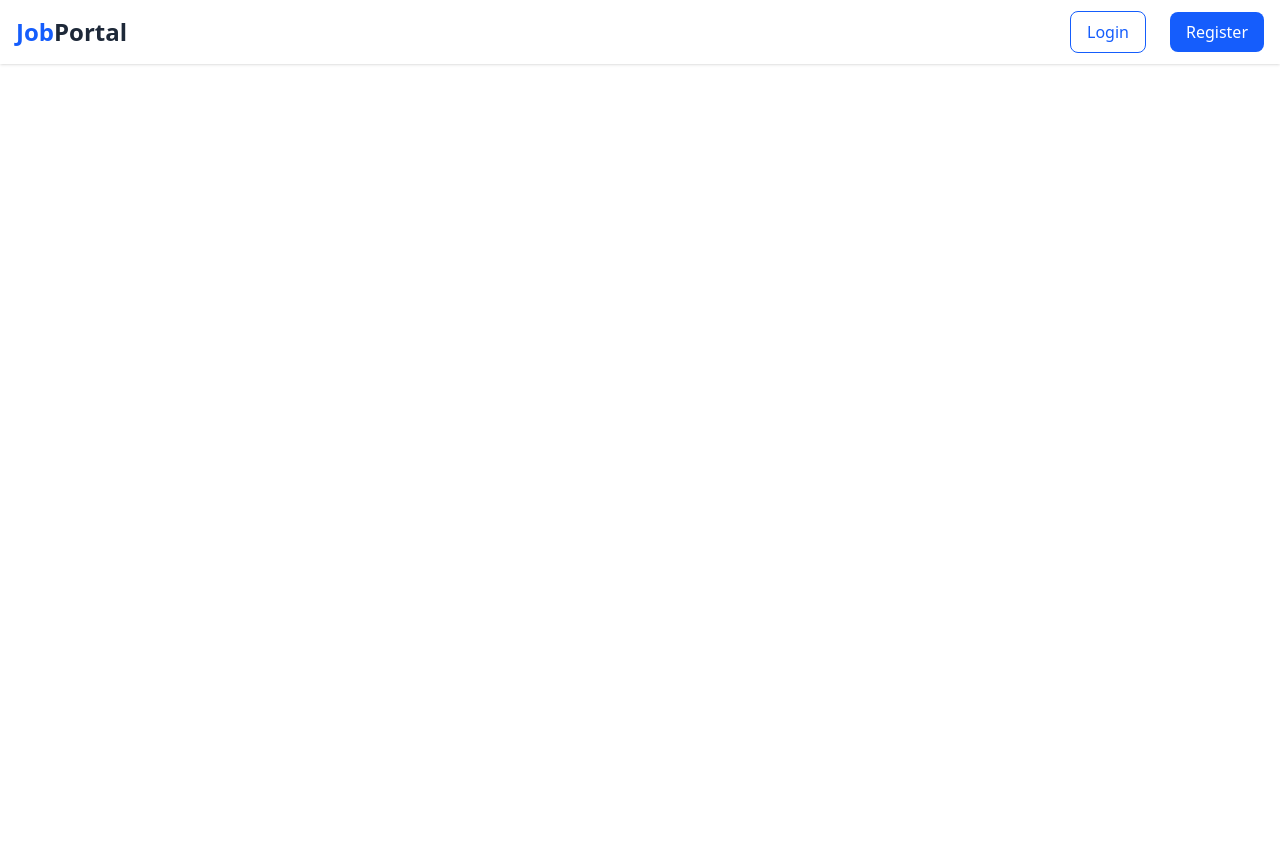
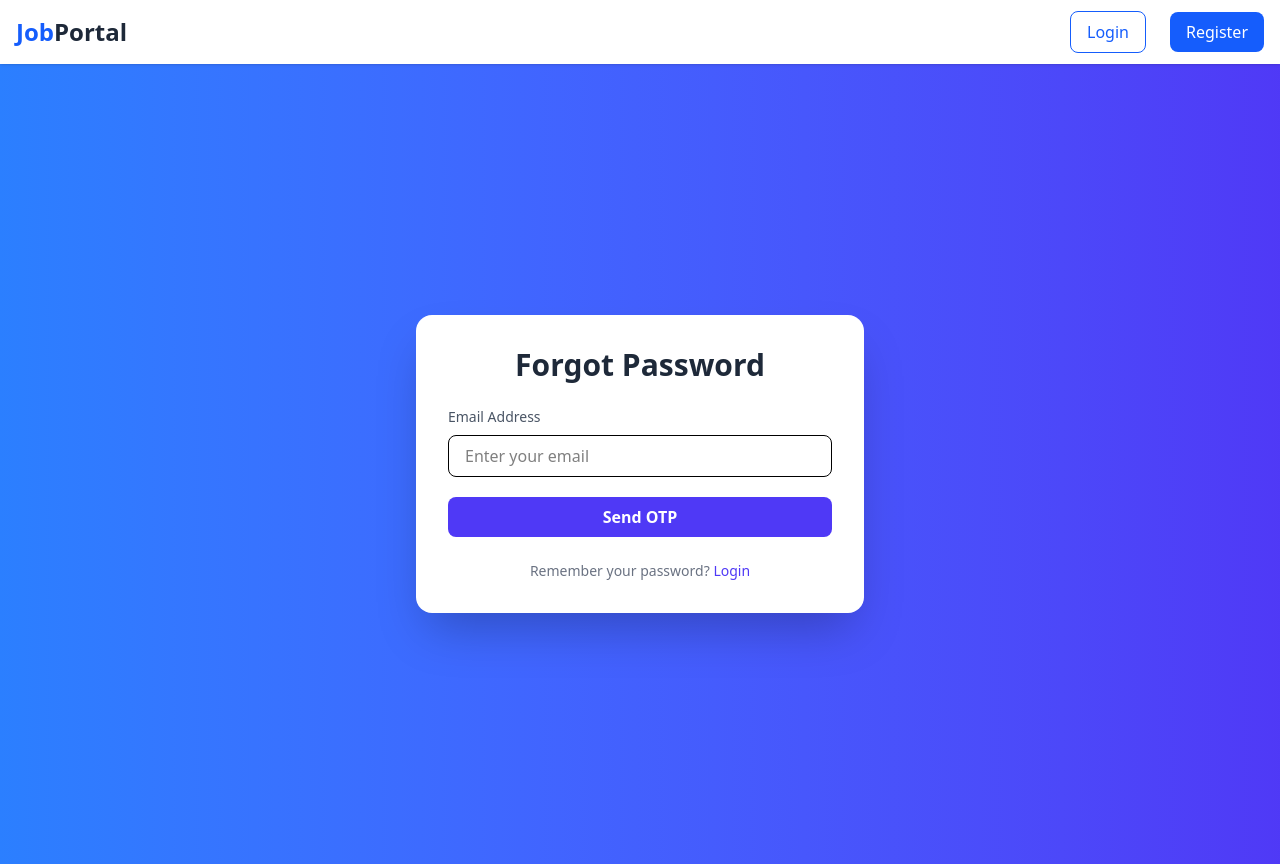
Before and after one commit to Bishwash074/jobportalreact, a React app: page /forgot-password in a window 1280 px wide. Before the commit the page ends 800 px from the top, so only its background shows below. Built offline with nearby package versions, Linux system fonts and the light colour scheme; the HTML template or start-up script is replaced by a standard one.

Commit message:
changes doen

```diff
--- a/src/App.jsx
+++ b/src/App.jsx
@@ -11,6 +11,8 @@
 import ApplyJob from './components/ApplyJob'
 import Myapplication from './components/Myapplication'
 import Payment from './components/Payment'
+import ForgotPassword from './components/ForgetPassword'
+import Verifyotp from './components/Verifyotp'
 
 const App = () => {
   return (
@@ -27,6 +29,8 @@
           <Route path='/applyJob/:jobId' element={<ApplyJob/>}  />
           <Route path='/user/dashboard' element={<Myapplication/>} />
           <Route path="/payment" element={<Payment />} />
+          <Route path="/forgot-password" element={<ForgotPassword />} />
+          <Route path="verify-otp" element={<Verifyotp />} />
         </Routes>
       </BrowserRouter>
 
--- /dev/null
+++ b/src/components/ForgetPassword.jsx
@@ -0,0 +1,65 @@
+import React, { useState } from "react";
+import { useNavigate } from "react-router-dom";
+import { apiClient } from "../api";
+
+const ForgotPassword = () => {
+  const [email, setEmail] = useState("");
+  const navigate = useNavigate();
+
+  const handleSubmit = async (e) => {
+    e.preventDefault();
+
+    try {
+      const res = await apiClient.post("/user/forgot-password", { email });
+      alert(res.data.message);
+      navigate("/verify-otp", { state: { email } });
+    } catch (error) {
+      alert(error.response?.data?.message || "Something went wrong");
+    }
+  };
+
+  return (
+    <div className="min-h-screen flex items-center justify-center bg-gradient-to-r from-blue-500 to-indigo-600">
+      <div className="bg-white shadow-2xl rounded-2xl p-8 w-full max-w-md">
+        <h2 className="text-3xl font-bold text-center text-gray-800 mb-6">
+          Forgot Password
+        </h2>
+
+        <form onSubmit={handleSubmit} className="space-y-5">
+          <div>
+            <label className="block text-gray-600 mb-2 text-sm font-medium">
+              Email Address
+            </label>
+            <input
+              type="email"
+              placeholder="Enter your email"
+              value={email}
+              required
+              onChange={(e) => setEmail(e.target.value)}
+              className="w-full px-4 py-2 border rounded-lg focus:outline-none focus:ring-2 focus:ring-indigo-500 focus:border-transparent transition duration-200"
+            />
+          </div>
+
+          <button
+            type="submit"
+            className="w-full bg-indigo-600 text-white py-2 rounded-lg font-semibold hover:bg-indigo-700 transition duration-300"
+          >
+            Send OTP
+          </button>
+        </form>
+
+        <p className="text-sm text-gray-500 text-center mt-6">
+          Remember your password?{" "}
+          <span
+            onClick={() => navigate("/login")}
+            className="text-indigo-600 cursor-pointer hover:underline"
+          >
+            Login
+          </span>
+        </p>
+      </div>
+    </div>
+  );
+};
+
+export default ForgotPassword;
--- /dev/null
+++ b/src/components/Verifyotp.jsx
@@ -0,0 +1,9 @@
+import React from 'react'
+
+const Verifyotp = () => {
+  return (
+    <div>Verifyotp</div>
+  )
+}
+
+export default Verifyotp
```
